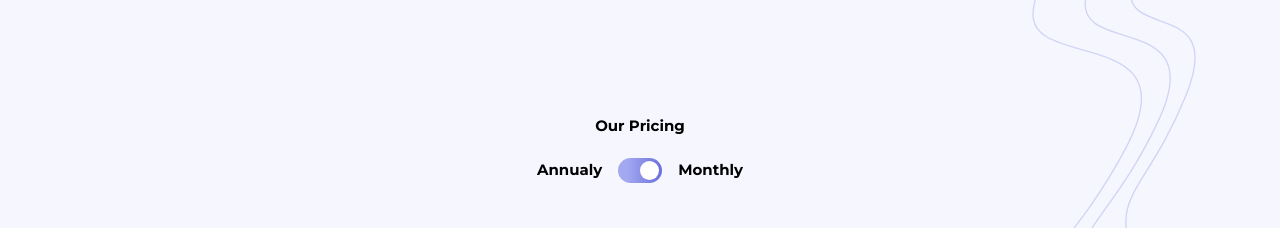
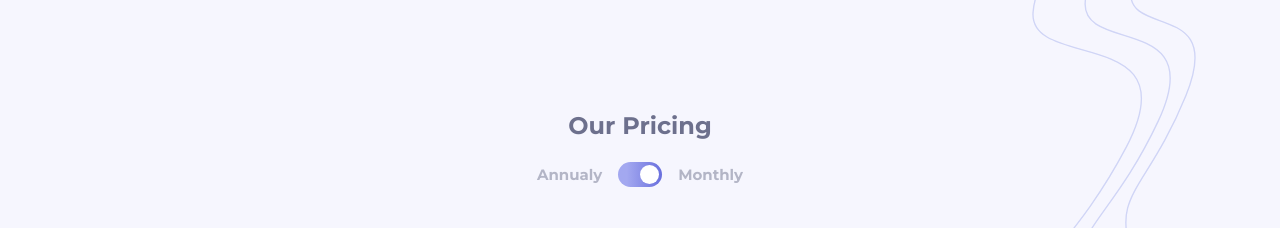
Before and after one commit to jorgecb10/FrontendMentor_Pricing-Component_solution, a website: page index.html in a window 1280 px wide. Shown: the top 228 px of the page. Drawn offline with Linux system fonts and the light colour scheme.

Commit message:
cambios en título y opciones

```diff
--- a/index.html
+++ b/index.html
@@ -12,15 +12,15 @@
 </head>
 <body class="font-monserrat font-bold text-[15px] bg-very-light-grayish-blue flex flex-col justify-center items-center min-h-dvh py-16 md:py-0">
   <main class="contenedor">
-    <h1 class="text-center">Our Pricing</h1>
+    <h1 class="text-center text-2xl text-grayish-blue-hsl">Our Pricing</h1>
 
     <div class="flex justify-center items-center gap-4 mt-5">
-      <p>Annualy</p>
+      <p class="text-light-grayish-blue">Annualy</p>
       <label class="monthly switch cursor-pointer hover:opacity-50 transition-all duration-200">
         <input id="pricing" type="checkbox">
         <span class="slider"></span>
       </label>
-      <p>Monthly</p>
+      <p class="text-light-grayish-blue">Monthly</p>
     </div>
 
     <div class="grid grid-rows-3 gap-7 mt-16 md:grid-cols-3 md:grid-rows-1 md:mt-12 md:gap-0 md:items-center">
```
Also changed, not shown: dist/output.css.
